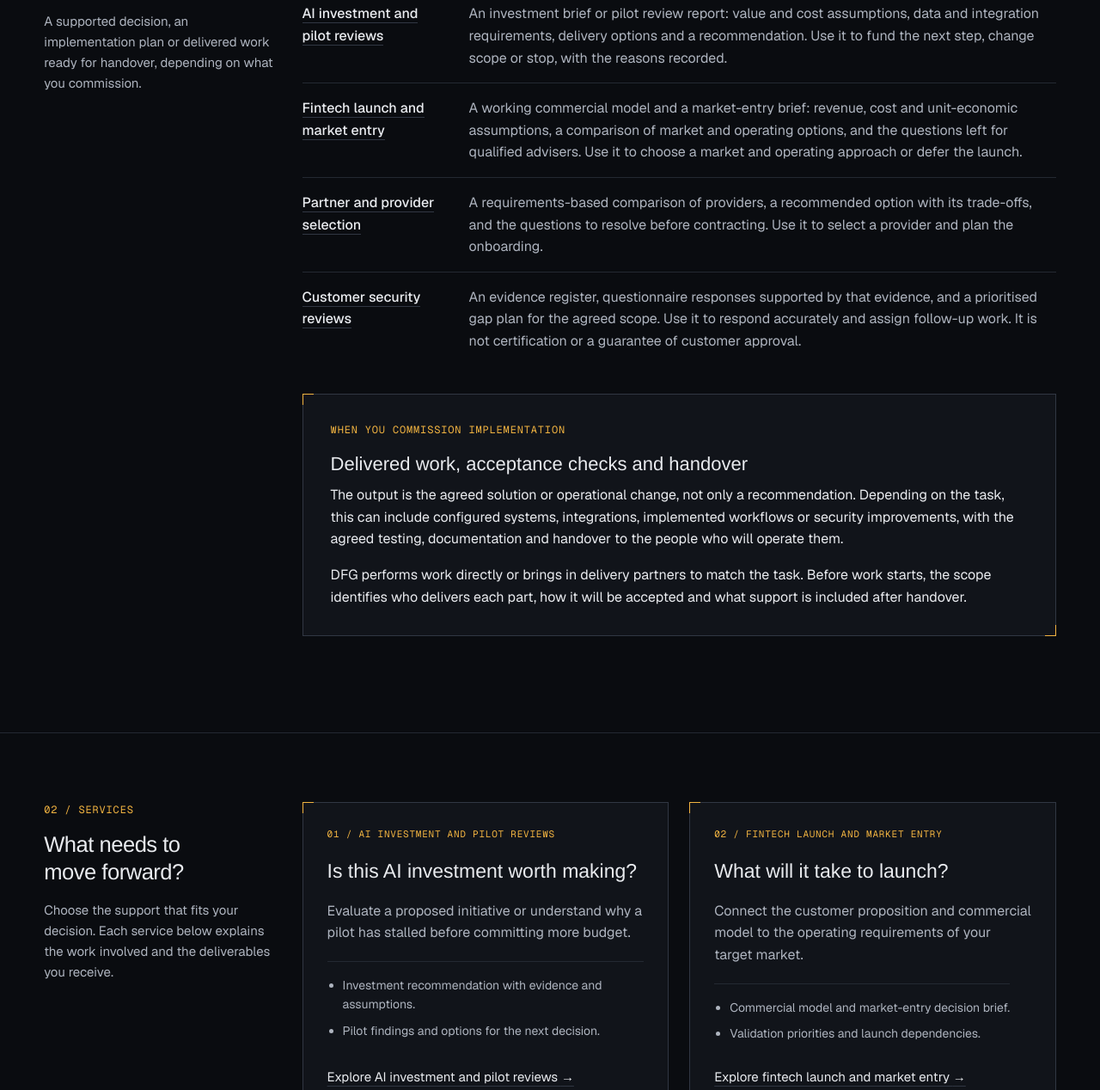
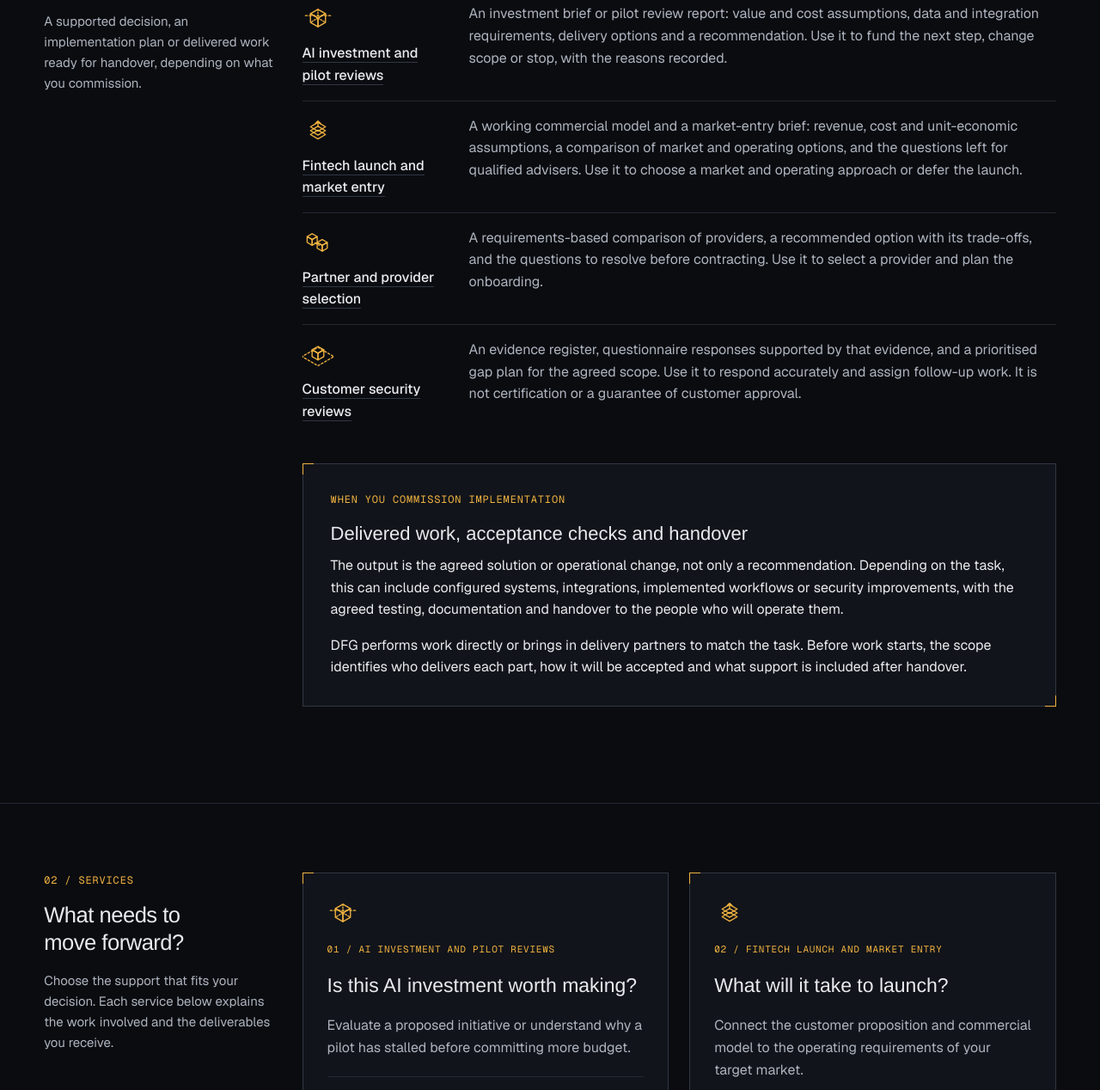
Before and after one commit to plagi/dfg.consulting, a website: page index.html in a window 1280 px wide. Shown: the part 982-2250 px from the top of the page at 86% size. Drawn offline with nearby package versions, Linux system fonts and the light colour scheme; a web font is replaced by a local one.

Commit message:
Four isometric line marks for the services, drawn in the hero's language, on the deliverables list and service cards

```diff
--- a/assets/site.css
+++ b/assets/site.css
@@ -407,6 +407,24 @@ main > section {
 }
 .deliverables {
   margin-top: 32px;
+}
+.mark {
+  display: block;
+  width: 36px;
+  height: 36px;
+  color: var(--signal);
+  fill: none;
+  stroke: currentColor;
+  stroke-width: 1.2;
+  stroke-linejoin: round;
+  stroke-linecap: round;
+  flex: none;
+}
+.deliverables dt .mark {
+  margin-bottom: 10px;
+}
+.offer .mark {
+  margin-bottom: -4px;
 }
 .deliverables dt a {
   color: inherit;
--- a/index.html
+++ b/index.html
@@ -67,6 +67,12 @@
       </div>
     </header>
     <main id="main">
+    <svg hidden aria-hidden="true" xmlns="http://www.w3.org/2000/svg">
+      <symbol id="m-ai" viewBox="0 0 32 32"><polygon points="16.0,7.0 23.79,11.5 16.0,16.0 8.21,11.5"/><polygon points="8.21,11.5 16.0,16.0 16.0,25.0 8.21,20.5"/><polygon points="16.0,16.0 23.79,11.5 23.79,20.5 16.0,25.0"/><path stroke-dasharray="1.5 1.5" d="M16.0,7.0 L16.0,16.0 L23.79,20.5 M16.0,16.0 L8.21,20.5"/><path stroke-dasharray="2 2" d="M3,13.5 H29"/></symbol>
+      <symbol id="m-fintech" viewBox="0 0 32 32"><polygon points="16.0,15.5 23.79,20.0 16.0,24.5 8.21,20.0"/><polygon points="16.0,11.5 23.79,16.0 16.0,20.5 8.21,16.0"/><polygon points="16.0,7.5 23.79,12.0 16.0,16.5 8.21,12.0"/><path d="M16.0,12.0 v-6 m-2.5,2.5 l2.5,-2.5 l2.5,2.5"/></symbol>
+      <symbol id="m-partners" viewBox="0 0 32 32"><polygon points="10.0,7.0 15.2,10.0 10.0,13.0 4.8,10.0"/><polygon points="4.8,10.0 10.0,13.0 10.0,19.0 4.8,16.0"/><polygon points="10.0,13.0 15.2,10.0 15.2,16.0 10.0,19.0"/><polygon points="20.4,13.0 25.6,16.0 20.4,19.0 15.2,16.0"/><polygon points="15.2,16.0 20.4,19.0 20.4,25.0 15.2,22.0"/><polygon points="20.4,19.0 25.6,16.0 25.6,22.0 20.4,25.0"/><path stroke-dasharray="2 2" d="M13,16.5 L17.4,19"/></symbol>
+      <symbol id="m-security" viewBox="0 0 32 32"><polygon stroke-dasharray="2 2" points="16.0,9.0 32.45,18.5 16.0,28.0 -0.45,18.5"/><polygon points="16.0,8.0 22.06,11.5 16.0,15.0 9.94,11.5"/><polygon points="9.94,11.5 16.0,15.0 16.0,22.0 9.94,18.5"/><polygon points="16.0,15.0 22.06,11.5 22.06,18.5 16.0,22.0"/></symbol>
+    </svg>
       <div class="hero page">
         <canvas id="scan" aria-hidden="true"></canvas>
         <div class="grid">
@@ -119,6 +125,7 @@
             <dl class="sample-rows deliverables">
               <div>
                 <dt>
+                  <svg class="mark" aria-hidden="true"><use href="#m-ai"></use></svg>
                   <a href="/expertise/ai-strategy"
                     >AI investment and pilot reviews</a
                   >
@@ -132,6 +139,7 @@
               </div>
               <div>
                 <dt>
+                  <svg class="mark" aria-hidden="true"><use href="#m-fintech"></use></svg>
                   <a href="/expertise/fintech-product"
                     >Fintech launch and market entry</a
                   >
@@ -146,6 +154,7 @@
               </div>
               <div>
                 <dt>
+                  <svg class="mark" aria-hidden="true"><use href="#m-partners"></use></svg>
                   <a href="/expertise/partnerships#deliverables"
                     >Partner and provider selection</a
                   >
@@ -159,6 +168,7 @@
               </div>
               <div>
                 <dt>
+                  <svg class="mark" aria-hidden="true"><use href="#m-security"></use></svg>
                   <a href="/expertise/security-posture#deliverables"
                     >Customer security reviews</a
                   >
@@ -204,6 +214,7 @@
           <div class="sb">
             <div class="offers">
               <article class="offer frame">
+                <svg class="mark" aria-hidden="true"><use href="#m-ai"></use></svg>
                 <span class="eyebrow"
                   >01 / AI investment and pilot reviews</span
                 >
@@ -224,6 +235,7 @@
                 >
               </article>
               <article class="offer frame">
+                <svg class="mark" aria-hidden="true"><use href="#m-fintech"></use></svg>
                 <span class="eyebrow"
                   >02 / Fintech launch and market entry</span
                 >
@@ -242,6 +254,7 @@
                 >
               </article>
               <article class="offer frame">
+                <svg class="mark" aria-hidden="true"><use href="#m-partners"></use></svg>
                 <span class="eyebrow">03 / Partner and provider selection</span>
                 <h3>Which partner fits the product?</h3>
                 <p>
@@ -258,6 +271,7 @@
                 >
               </article>
               <article class="offer frame">
+                <svg class="mark" aria-hidden="true"><use href="#m-security"></use></svg>
                 <span class="eyebrow">04 / Customer security reviews</span>
                 <h3>Can we support the answers we give?</h3>
                 <p>
```
Also changed, not shown: docs/preview/homepage-desktop.png, docs/preview/homepage-mobile.png.
